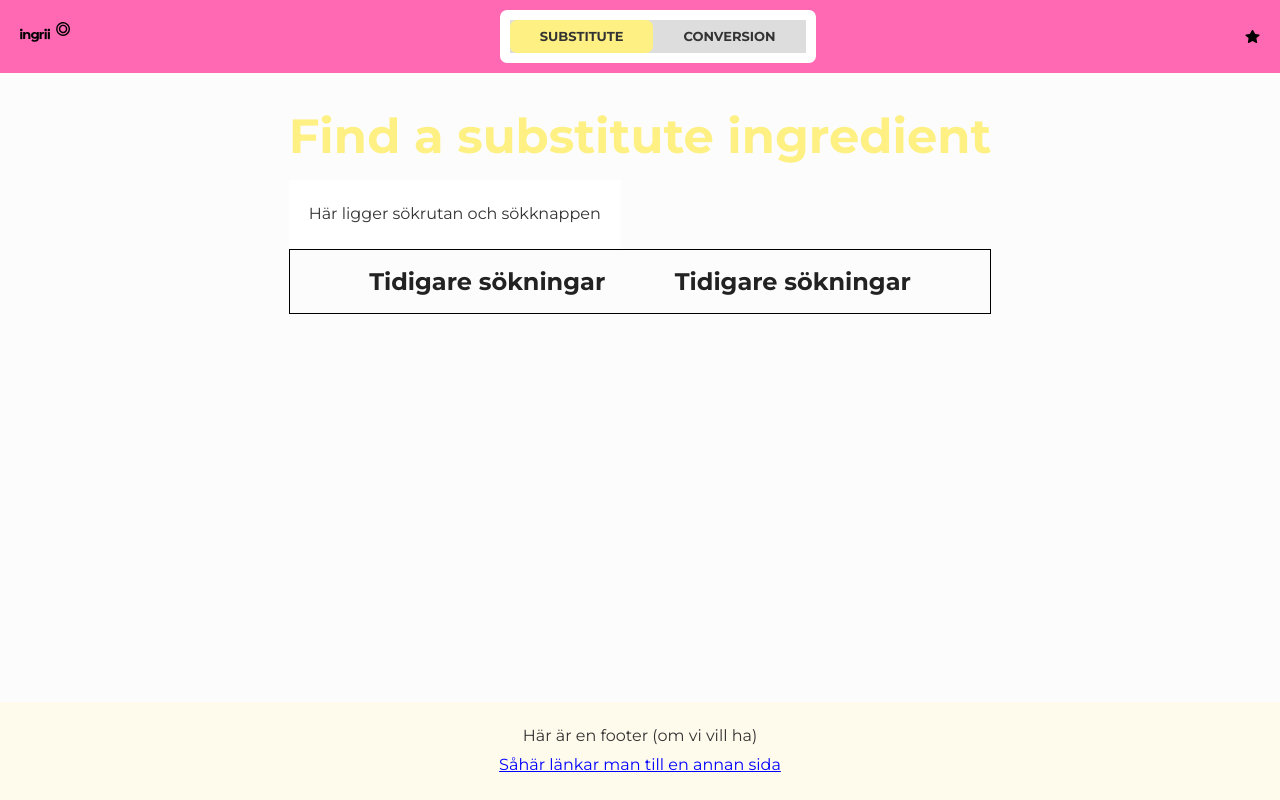
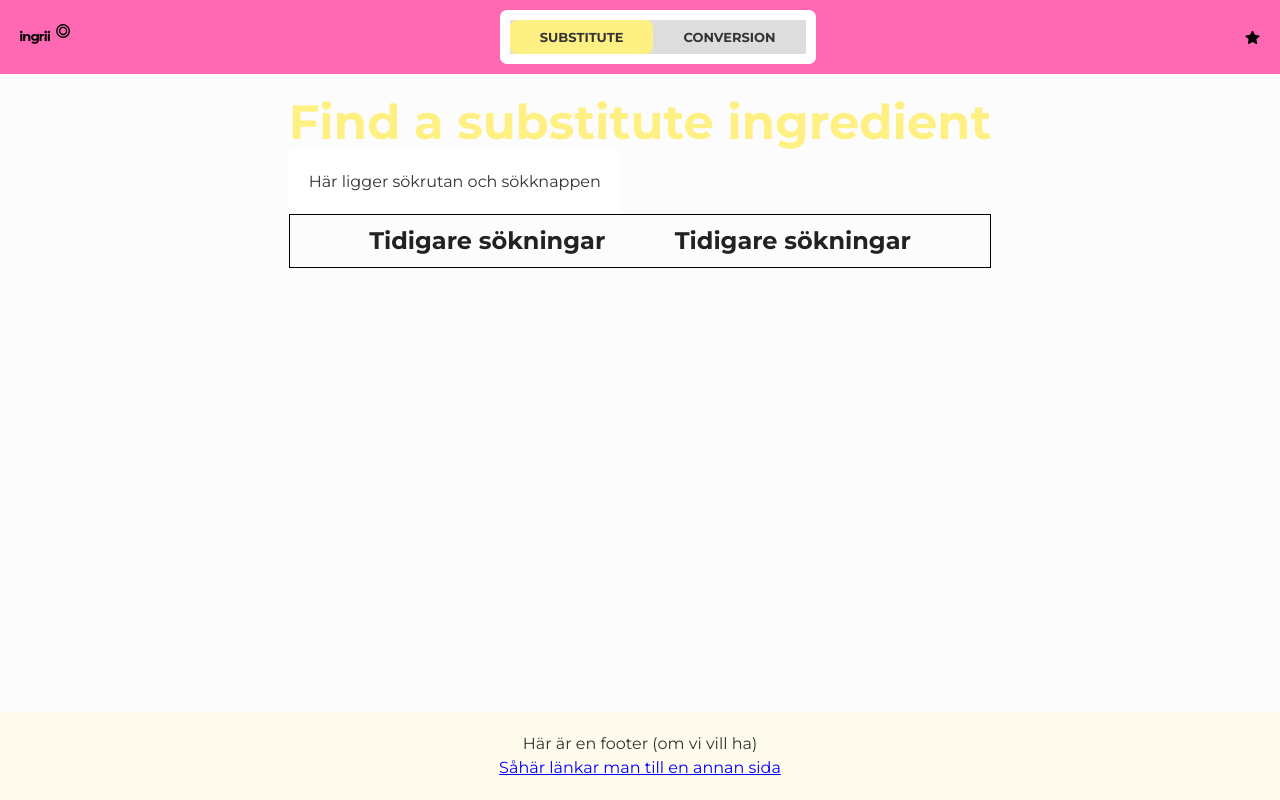
Before and after one commit to Annaaste/reactproject, a Next.js app: page / in a window 1280 px wide. Built offline with nearby package versions, Linux system fonts and the light colour scheme.

Commit message:
added line-heights

```diff
--- a/styles.scss
+++ b/styles.scss
@@ -105,7 +105,7 @@ body {
   font-size: 1.6rem;
   background-color: #FCFCFC;
   color: $bodyBlack;
-  line-height: 1.8;
+  line-height: 24px;
 }
 
 h1,
@@ -118,44 +118,52 @@ h4 {
 
 h1 {
     font-size: 4.8rem;
+    line-height: 56px;
 }
 
 h2 {
     font-size: 4rem;
+    line-height: 48px;
 }
 
 h3 {
     font-size: 3.2rem;
+    line-height: 40px;
 }
 
 h4 {
     font-size: 2.4rem;
+    line-height: 32px;
 }
 
 .subHeading {
     font-weight: 300;
+    line-height: 32px;
 }
 
 .body2 {
     font-size: 1.3rem;
+    line-height: 20px;
 }
 
 .body3 {
     font-size: 1rem;
-    line-height: 1.6;
+    line-height: 16px;
 }
 
 .labelRegular {
     font-size: 1.3rem;
+    line-height: 24px;
 }
 
 .labelLargeRegular {
     font-size: 1.6rem;
+    line-height: 28px;
 }
 
 .labelButtonRegular {
     font-size: 1.6rem;
-    line-height: 1.6;
+    line-height: 16px;
 }
 
 a {
```
